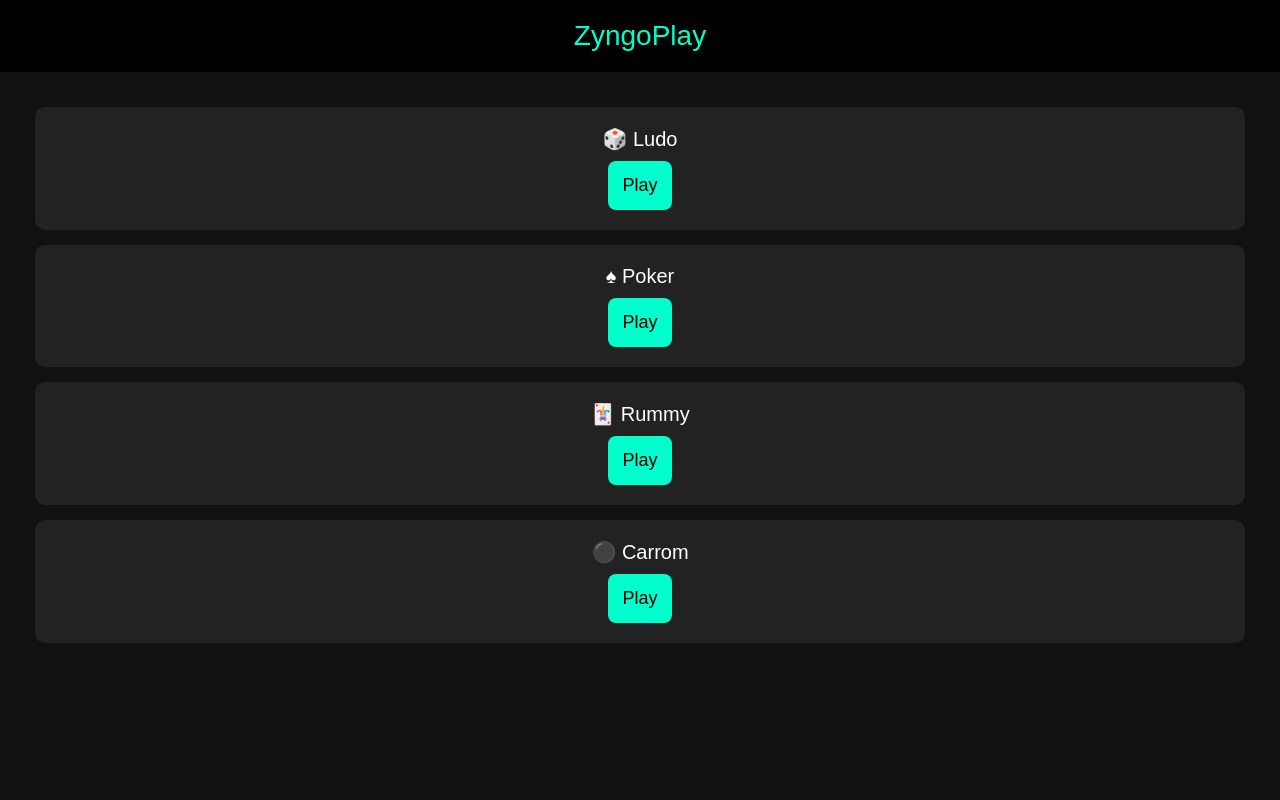
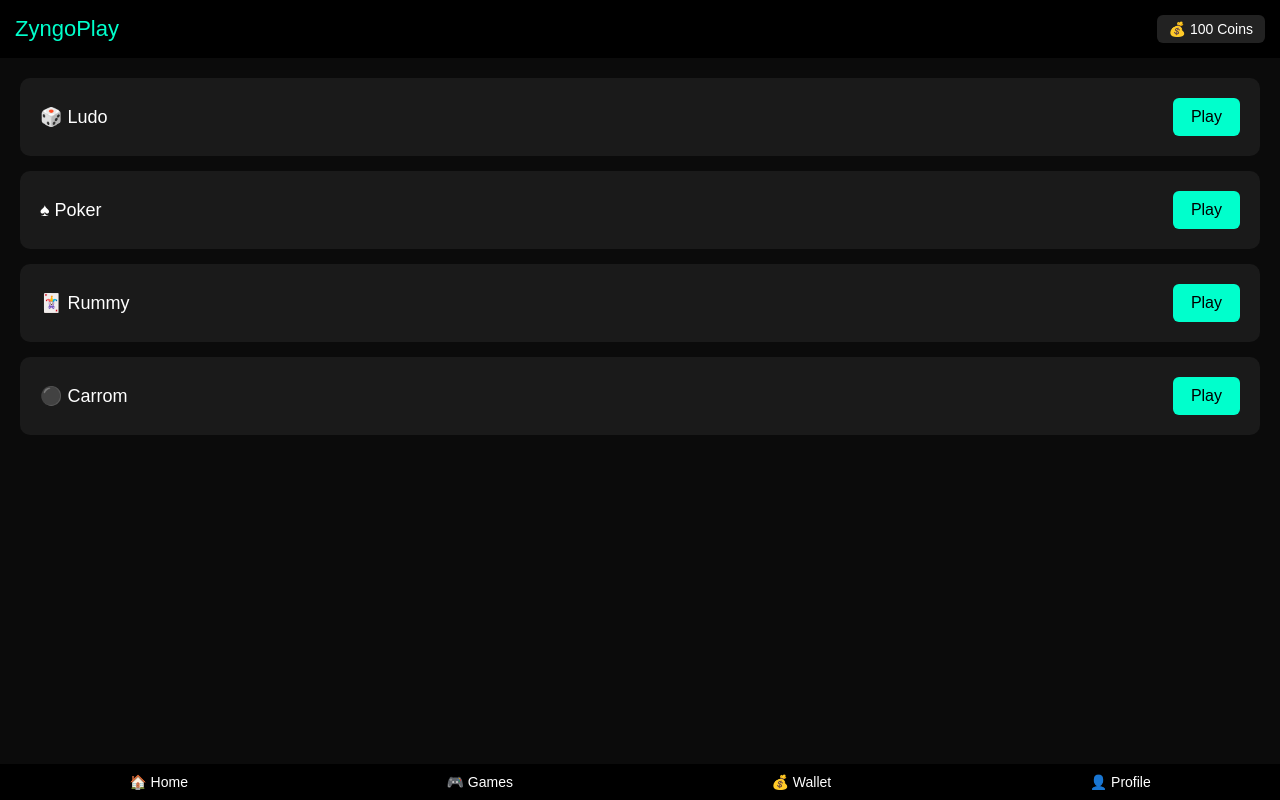
Before and after one commit to bunti130/zyngoplay-app, a website: page www/index.html in a window 1280 px wide. Drawn offline with nearby package versions, Linux system fonts and the light colour scheme; no server answers.

Commit message:
Update index.html

```diff
--- a/www/index.html
+++ b/www/index.html
@@ -4,24 +4,36 @@
 <head>
 
 <meta name="viewport" content="width=device-width, initial-scale=1">
+
 <title>ZyngoPlay</title>
 
 <style>
 
 body{
-background:#111;
+background:#0b0b0b;
 color:white;
 font-family:Arial;
-text-align:center;
 margin:0;
-padding:0;
 }
 
 .header{
 background:#000;
-padding:20px;
-font-size:28px;
+padding:15px;
+display:flex;
+justify-content:space-between;
+align-items:center;
+}
+
+.logo{
+font-size:22px;
 color:#00ffcc;
+}
+
+.wallet{
+background:#222;
+padding:6px 12px;
+border-radius:6px;
+font-size:14px;
 }
 
 .container{
@@ -29,20 +41,39 @@ padding:20px;
 }
 
 .game{
-background:#222;
+background:#1a1a1a;
 padding:20px;
-margin:15px;
+margin-bottom:15px;
 border-radius:10px;
-font-size:20px;
+display:flex;
+justify-content:space-between;
+align-items:center;
 }
 
-button{
+.game-name{
+font-size:18px;
+}
+
+.play-btn{
 background:#00ffcc;
 border:none;
-padding:14px;
-border-radius:8px;
-font-size:18px;
-margin-top:10px;
+padding:10px 18px;
+border-radius:6px;
+font-size:16px;
+}
+
+.footer{
+position:fixed;
+bottom:0;
+width:100%;
+background:#000;
+display:flex;
+justify-content:space-around;
+padding:10px 0;
+}
+
+.footer div{
+font-size:14px;
 }
 
 </style>
@@ -52,58 +83,81 @@ margin-top:10px;
 <body>
 
 <div class="header">
+
+<div class="logo">
 ZyngoPlay
+</div>
+
+<div class="wallet">
+💰 100 Coins
+</div>
+
 </div>
 
 <div class="container">
 
 <div class="game">
+
+<div class="game-name">
 🎲 Ludo
-<br>
-<button onclick="openGame('ludo.html')">
+</div>
+
+<button class="play-btn" onclick="findMatch('ludo')">
 Play
 </button>
+
 </div>
 
 <div class="game">
+
+<div class="game-name">
 ♠ Poker
-<br>
-<button onclick="openGame('poker.html')">
+</div>
+
+<button class="play-btn" onclick="findMatch('poker')">
 Play
 </button>
+
 </div>
 
 <div class="game">
+
+<div class="game-name">
 🃏 Rummy
-<br>
-<button onclick="openGame('rummy.html')">
+</div>
+
+<button class="play-btn" onclick="findMatch('rummy')">
 Play
 </button>
+
 </div>
 
 <div class="game">
+
+<div class="game-name">
 ⚫ Carrom
-<br>
-<button onclick="openGame('carrom.html')">
+</div>
+
+<button class="play-btn" onclick="findMatch('carrom')">
 Play
 </button>
+
 </div>
 
 </div>
 
-<script>
+<div class="footer">
 
-function openGame(page){
-window.location = page;
-}
+<div>🏠 Home</div>
+<div>🎮 Games</div>
+<div>💰 Wallet</div>
+<div>👤 Profile</div>
 
-</script>
-
-<!-- SOCKET.IO -->
+</div>
 
 <script src="https://cdn.socket.io/4.7.2/socket.io.min.js"></script>
 <script src="app.js"></script>
 
 </body>
 
-</html>
+</html></html>
```
